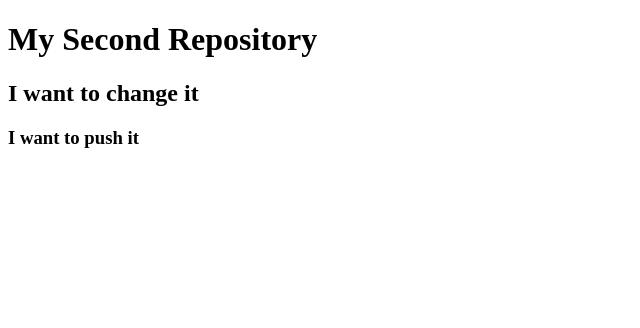
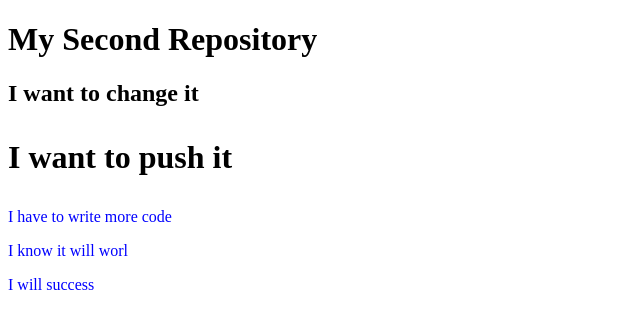
Before and after one commit to Nandini-Das/my-second-repo, a plain HTML site: page index.html in a window 1280 px wide. Shown: the whole page, without its empty margins (0-640 px from the left). Drawn offline with Linux system fonts and the light colour scheme.

Commit message:
Styling add

```diff
--- a/index.html
+++ b/index.html
@@ -5,10 +5,14 @@
     <meta http-equiv="X-UA-Compatible" content="IE=edge">
     <meta name="viewport" content="width=device-width, initial-scale=1.0">
     <title>My Second Repository</title>
+    <link rel="stylesheet" href="style.css">
 </head>
 <body>
     <h1>My Second Repository</h1>
     <h2>I want to change it</h2>
     <h3>I want to push it</h3>
+    <p>I have to write more code</p>
+    <p>I know it will worl</p>
+    <p>I will success</p>
 </body>
 </html>
--- /dev/null
+++ b/style.css
@@ -0,0 +1,7 @@
+p{
+    color: blue;
+
+}
+h3{
+    font-size: xx-large;
+}
```
